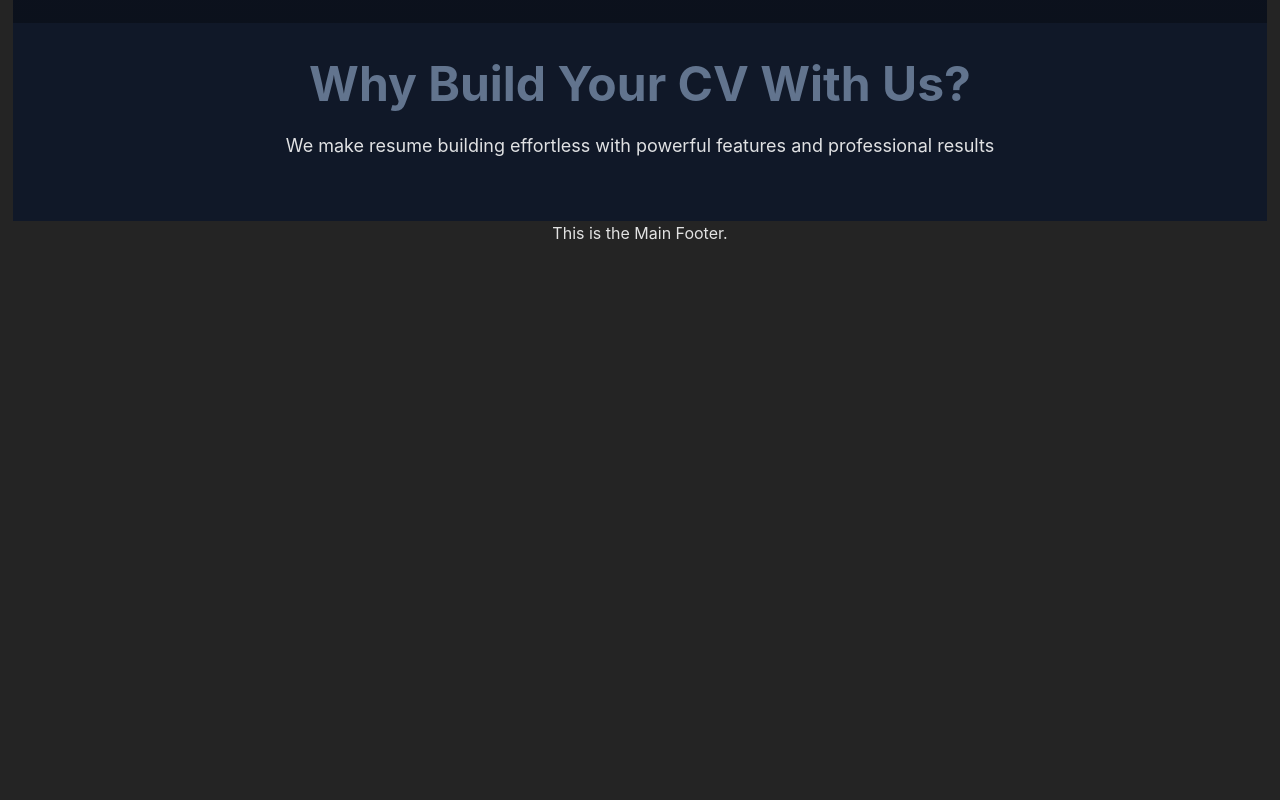
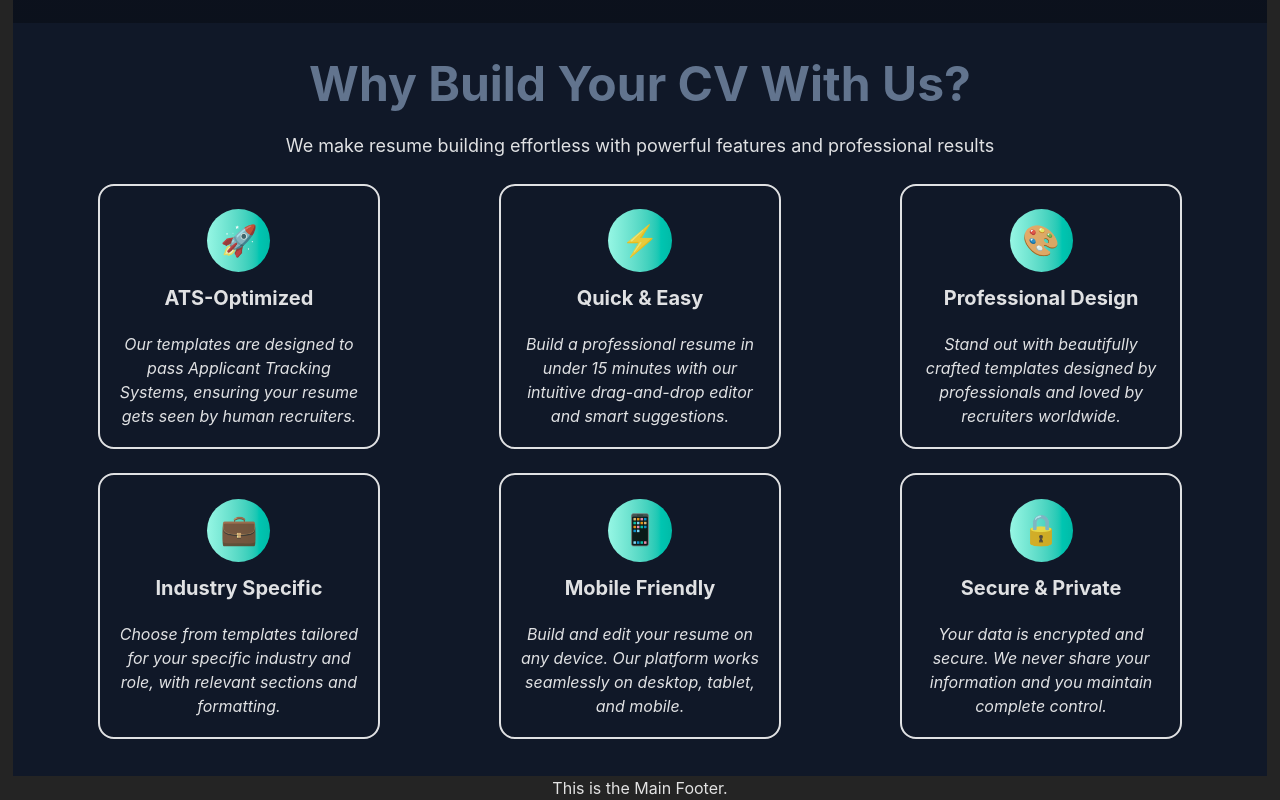
Before and after one commit to Subhranshu-Lenka/React-Resume-Builder, a React (Vite) app: page / in a window 1280 px wide. Shown: the part 1218-2018 px from the top of the page. Before the commit the page ends 1463 px from the top, so only its background shows below. Built offline with nearby package versions, Linux system fonts and the light colour scheme.

Commit message:
working on feature: add FeatureCard component and integrate it into Home page

```diff
--- /dev/null
+++ b/src/components/Cards/FeatureCard.jsx
@@ -0,0 +1,28 @@
+function FeatureCard(
+    { icon = "Icon", cardHeader = "Header", cardContent = "Simple Line Content" }
+) {
+    return (
+        <>
+            <div className="
+            p-[3%] aspect-[1.2/1] max-w-[75%]
+            border-2 rounded-2xl
+            hover:shadow-cyan-200/50 hover:shadow-xl
+            container">
+                <figure className="text-3xl">
+                    <div className="rounded-full aspect-square max-w-fit p-[5%] mx-auto my-3
+                    bg-gradient-to-r from-teal-200 to-teal-500">
+                        {`${icon}`}
+                    </div>
+                </figure>
+                <p className="font-bold text-xl my-3 card-header">
+                    {`${cardHeader}`}
+                </p>
+                <p className="text-center italic p-2 card-content">
+                    {`${cardContent}`}
+                </p>
+            </div>
+        </>
+    )
+}
+
+export default FeatureCard
--- a/src/pages/Home/Home.jsx
+++ b/src/pages/Home/Home.jsx
@@ -2,11 +2,45 @@ import { useRef } from "react";
 import useScrollToView from "../../hooks/useScrollToView";
 import TemplateCard from "../../components/Cards/TemplateCard";
 import PrimaryBtn from "../../components/Buttons/PrimaryBtn";
+import FeatureCard from "../../components/Cards/FeatureCard";
 import "./home.css";
 
 function Home() {
   const templateRef = useRef();
   const [templateRefe, scrollToTemplate] = useScrollToView();
+
+  const featureData = [
+    {
+      icon: '🚀',
+      title: 'ATS-Optimized',
+      description: 'Our templates are designed to pass Applicant Tracking Systems, ensuring your resume gets seen by human recruiters.'
+    },
+    {
+      icon: '⚡',
+      title: 'Quick & Easy',
+      description: 'Build a professional resume in under 15 minutes with our intuitive drag-and-drop editor and smart suggestions.'
+    },
+    {
+      icon: '🎨',
+      title: 'Professional Design',
+      description: 'Stand out with beautifully crafted templates designed by professionals and loved by recruiters worldwide.'
+    },
+    {
+      icon: '💼',
+      title: 'Industry Specific',
+      description: 'Choose from templates tailored for your specific industry and role, with relevant sections and formatting.'
+    },
+    {
+      icon: '📱',
+      title: 'Mobile Friendly',
+      description: 'Build and edit your resume on any device. Our platform works seamlessly on desktop, tablet, and mobile.'
+    },
+    {
+      icon: '🔒',
+      title: 'Secure & Private',
+      description: 'Your data is encrypted and secure. We never share your information and you maintain complete control.'
+    }
+  ];
   return (
     <>
       <section className="hero">
@@ -102,7 +136,19 @@ function Home() {
                 We make resume building effortless with powerful features and professional results
               </p>
             </div>
-            <div className="grid"></div>
+            <div
+              className="grid grid-cols-3 gap-6
+                place-items-center
+              "
+            >
+              {featureData.map((data) => (
+                <FeatureCard
+                  icon={data.icon}
+                  cardHeader={data.title}
+                  cardContent={data.description}
+                />
+              ))}
+            </div>
           </div>
         </section>
       </main>
```
